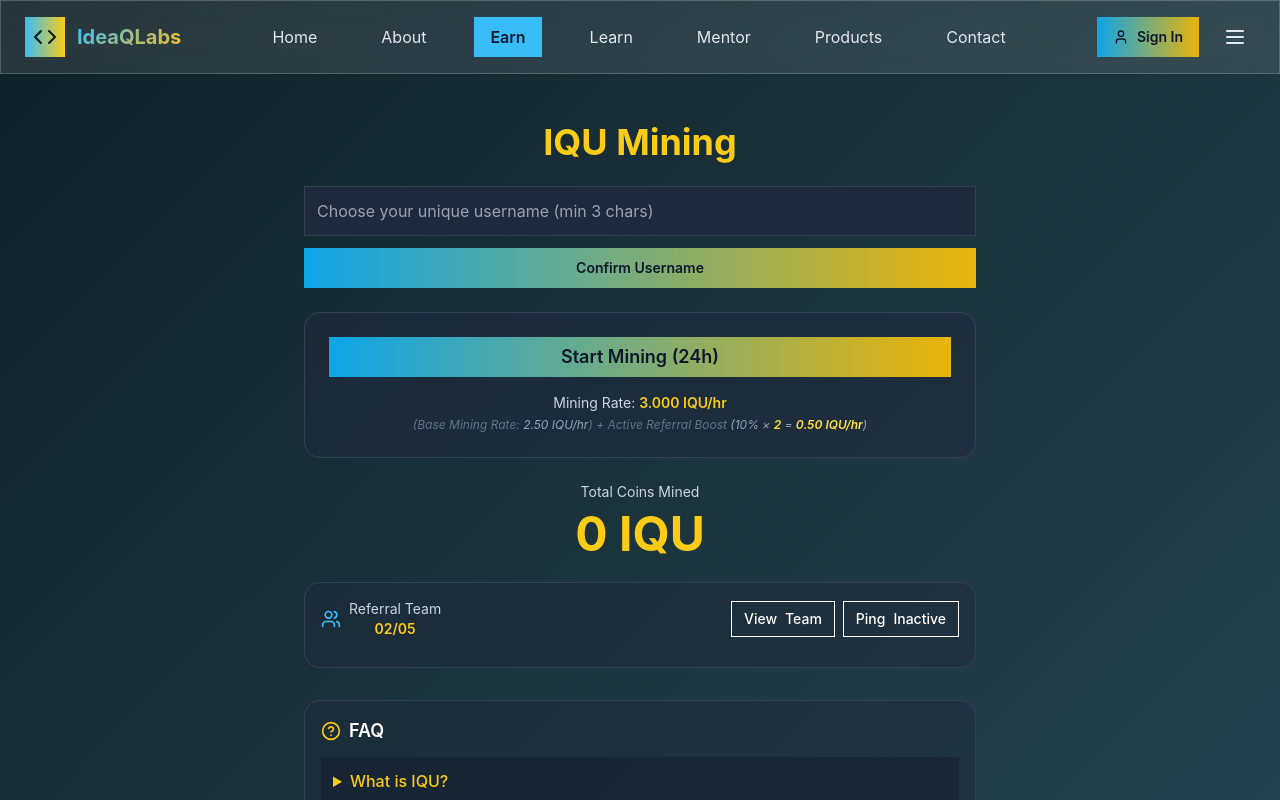
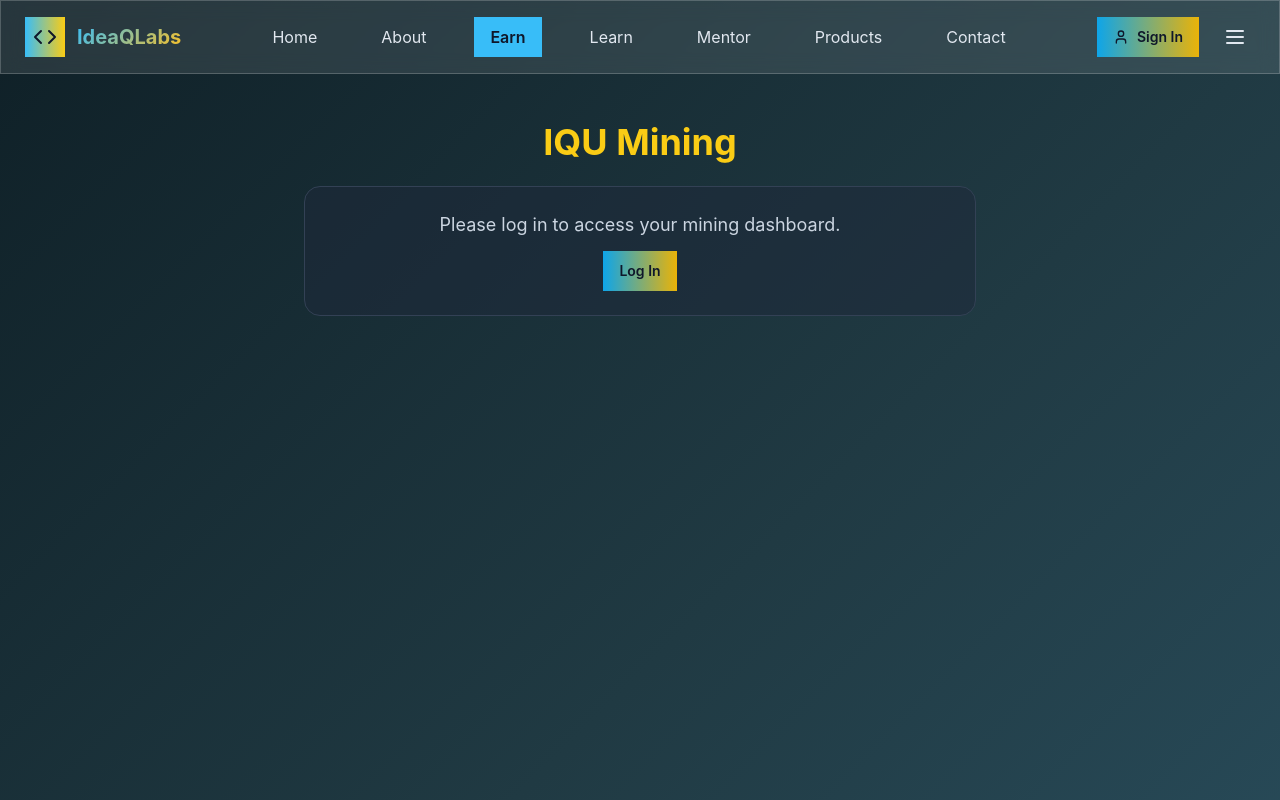
Before and after one commit to ideaqlabs/IdeaQLabs, a React (Vite) app: page / in a window 1280 px wide. Both pictures are taken after a click on the button "Start Earning". Shown: the top 800 px of the page. Built offline with nearby package versions, Linux system fonts and the light colour scheme.

Commit message:
Update Earn.jsx

```diff
--- a/src/components/pages/Earn.jsx
+++ b/src/components/pages/Earn.jsx
@@ -25,12 +25,8 @@
 
 export default function Earn({ user, onAuthClick }) {
   const [storageKey, setStorageKey] = useState(() => getUserStorageKey(user));
+  const [persisted, setPersisted] = useState(() => loadStoredData(storageKey));
 
-  useEffect(() => {
-    setStorageKey(getUserStorageKey(user));
-  }, [user]);
-
-  const [persisted, setPersisted] = useState(() => loadStoredData(storageKey));
   const [usernameInput, setUsernameInput] = useState("");
   const [usernameLocked, setUsernameLocked] = useState(persisted?.username ?? null);
   const [isMining, setIsMining] = useState(() =>
@@ -42,8 +38,27 @@
   const [displayCoins, setDisplayCoins] = useState(persisted?.totalMined ?? 0);
   const [secondsLeft, setSecondsLeft] = useState(() => calcSecondsLeft(persisted?.miningActiveUntil));
 
-  // load persisted user data when storageKey changes
+  // Update storageKey when user changes
   useEffect(() => {
+    setStorageKey(getUserStorageKey(user));
+  }, [user]);
+
+  // Reset all user-dependent states on logout
+  useEffect(() => {
+    if (!isLoggedIn()) {
+      setUsernameLocked(null);
+      setUsernameInput("");
+      setIsMining(false);
+      setDisplayCoins(0);
+      setSecondsLeft(0);
+      setReferrals(generateSampleReferrals());
+      setViewTeam(false);
+    }
+  }, [user]);
+
+  // Load persisted data when storageKey changes
+  useEffect(() => {
+    if (!isLoggedIn()) return;
     const saved = loadStoredData(storageKey) || loadStoredData(GLOBAL_KEY);
     if (saved) {
       setPersisted(saved);
@@ -54,11 +69,12 @@
       setSecondsLeft(calcSecondsLeft(saved.miningActiveUntil));
       setDisplayCoins(saved.totalMined ?? 0);
     }
-    // eslint-disable-next-line react-hooks/exhaustive-deps
-  }, [storageKey]);
+  }, [storageKey, user]);
 
-  // mining progress updater
+  // Mining progress updater
   useEffect(() => {
+    if (!isLoggedIn()) return;
+
     function updateMiningProgress() {
       const raw = localStorage.getItem(storageKey);
       const parsed = raw ? JSON.parse(raw) : persisted;
@@ -77,7 +93,6 @@
       setDisplayCoins(Number(total.toFixed(8)));
       setSecondsLeft(calcSecondsLeft(parsed.miningActiveUntil));
 
-      // stop mining at cycle end and store total mined
       if (now >= parsed.miningActiveUntil) {
         const finalData = { ...parsed, totalMined: total, miningStartTime: null, miningActiveUntil: null };
         saveToStorage(storageKey, finalData);
@@ -90,10 +105,11 @@
     updateMiningProgress();
     const t = setInterval(updateMiningProgress, 1000);
     return () => clearInterval(t);
-  }, [storageKey, baseRate, referrals, persisted]);
+  }, [storageKey, baseRate, referrals, persisted, user]);
 
-  // persist important fields
+  // Persist important fields
   useEffect(() => {
+    if (!isLoggedIn()) return;
     const toSave = {
       username: usernameLocked ?? persisted?.username ?? null,
       baseRate,
@@ -104,7 +120,7 @@
     };
     saveToStorage(storageKey, toSave);
     saveToStorage(GLOBAL_KEY, toSave);
-  }, [storageKey, usernameLocked, baseRate, referrals, persisted]);
+  }, [storageKey, usernameLocked, baseRate, referrals, persisted, user]);
 
   function isLoggedIn() {
     return Boolean(user && (user.id || user.email || user.user_metadata?.email));
@@ -129,14 +145,21 @@
     setUsernameLocked(uname);
     const key = getUserStorageKey(user);
     const raw = loadStoredData(key) || {};
-    const updated = { ...raw, username: uname, baseRate, referrals, miningStartTime: raw.miningStartTime, miningActiveUntil: raw.miningActiveUntil, totalMined: raw.totalMined ?? 0 };
+    const updated = {
+      ...raw,
+      username: uname,
+      baseRate,
+      referrals,
+      miningStartTime: raw.miningStartTime,
+      miningActiveUntil: raw.miningActiveUntil,
+      totalMined: raw.totalMined ?? 0,
+    };
     saveToStorage(key, updated);
     saveToStorage(GLOBAL_KEY, updated);
     setPersisted(updated);
     toast({ title: `Username "${uname}" saved.` });
   }
 
-  // ✅ FIXED: preserve total mined across cycles
   function handleStartMining() {
     if (!isLoggedIn()) {
       toast({ title: "Please log in first." });
@@ -162,7 +185,7 @@
       referrals,
       miningStartTime: now,
       miningActiveUntil: until,
-      totalMined: existing.totalMined ?? 0, // ✅ preserve accumulated
+      totalMined: existing.totalMined ?? 0,
     };
     saveToStorage(storageKey, newData);
     saveToStorage(GLOBAL_KEY, newData);
@@ -204,47 +227,85 @@
   return (
     <div className="min-h-screen py-12 px-6">
       <div className="max-w-2xl mx-auto text-center">
-        <motion.h1 className="text-3xl md:text-4xl font-bold text-yellow-400 mb-6"
-          initial={{ opacity: 0, y: -8 }} animate={{ opacity: 1, y: 0 }}>
+        <motion.h1
+          className="text-3xl md:text-4xl font-bold text-yellow-400 mb-6"
+          initial={{ opacity: 0, y: -8 }}
+          animate={{ opacity: 1, y: 0 }}
+        >
           IQU Mining
         </motion.h1>
 
-        {/* Username section unchanged */}
+        {/* Render based on login */}
+        {isLoggedIn() ? (
+          <>
+            {/* Username Section */}
             {!usernameLocked ? (
               <div className="mb-6">
-            <input value={usernameInput} onChange={(e) => setUsernameInput(e.target.value)} placeholder="Choose your unique username (min 3 chars)" className="w-full p-3 rounded-lg bg-slate-800 text-white border border-slate-700 mb-3" />
-            <Button onClick={handleConfirmUsername} className="w-full bg-gradient-to-r from-sky-500 to-yellow-500 text-slate-900 font-semibold">Confirm Username</Button>
+                <input
+                  value={usernameInput}
+                  onChange={(e) => setUsernameInput(e.target.value)}
+                  placeholder="Choose your unique username (min 3 chars)"
+                  className="w-full p-3 rounded-lg bg-slate-800 text-white border border-slate-700 mb-3"
+                />
+                <Button
+                  onClick={handleConfirmUsername}
+                  className="w-full bg-gradient-to-r from-sky-500 to-yellow-500 text-slate-900 font-semibold"
+                >
+                  Confirm Username
+                </Button>
               </div>
             ) : (
               <div className="mb-6 flex items-center justify-center gap-3">
-            <div className="text-white font-medium">Username: <span className="text-yellow-400 font-semibold">{usernameLocked}</span></div>
-            <button onClick={handleCopyUsername} className="p-2 bg-slate-800/50 rounded-md border border-slate-700"><Copy className="h-4 w-4 text-sky-400" /></button>
-            <button onClick={handleShareUsername} className="p-2 bg-slate-800/50 rounded-md border border-slate-700"><Share2 className="h-4 w-4 text-yellow-400" /></button>
+                <div className="text-white font-medium">
+                  Username:{" "}
+                  <span className="text-yellow-400 font-semibold">{usernameLocked}</span>
+                </div>
+                <button
+                  onClick={handleCopyUsername}
+                  className="p-2 bg-slate-800/50 rounded-md border border-slate-700"
+                >
+                  <Copy className="h-4 w-4 text-sky-400" />
+                </button>
+                <button
+                  onClick={handleShareUsername}
+                  className="p-2 bg-slate-800/50 rounded-md border border-slate-700"
+                >
+                  <Share2 className="h-4 w-4 text-yellow-400" />
+                </button>
               </div>
             )}
 
-        {/* Mining section unchanged */}
+            {/* Mining Section */}
             <div className="bg-slate-800/60 p-6 rounded-2xl border border-slate-700 mb-6">
-          <motion.div animate={{ scale: isMining ? [1, 1.04, 1] : 1 }} transition={{ repeat: isMining ? Infinity : 0, duration: 1.5 }}>
-            <Button onClick={handleStartMining} disabled={isMining} className={`w-full py-3 text-lg font-semibold ${isMining ? "bg-emerald-500 cursor-not-allowed" : "bg-gradient-to-r from-sky-500 to-yellow-500 text-slate-900"}`}>
+              <motion.div
+                animate={{ scale: isMining ? [1, 1.04, 1] : 1 }}
+                transition={{ repeat: isMining ? Infinity : 0, duration: 1.5 }}
+              >
+                <Button
+                  onClick={handleStartMining}
+                  disabled={isMining}
+                  className={`w-full py-3 text-lg font-semibold ${
+                    isMining
+                      ? "bg-emerald-500 cursor-not-allowed"
+                      : "bg-gradient-to-r from-sky-500 to-yellow-500 text-slate-900"
+                  }`}
+                >
                   {isMining ? "Mining in Progress..." : "Start Mining (24h)"}
                 </Button>
               </motion.div>
 
-          {/* Effective Mining Rate Display */}
               <div className="mt-4 text-slate-300 text-sm">
                 <div>
-              Mining Rate: <span className="text-yellow-400 font-semibold">{effectiveRateDisplay} IQU/hr</span>
+                  Mining Rate:{" "}
+                  <span className="text-yellow-400 font-semibold">{effectiveRateDisplay} IQU/hr</span>
                 </div>
                 <div className="text-slate-500 text-xs mt-1 italic">
-              (Base Mining Rate: <span className="text-slate-400">{baseRate.toFixed(2)} IQU/hr</span>) + Active Referral Boost{" "}
-              <span className="text-slate-400">(10% × <span className="text-yellow-300 font-semibold">{activeReferralsCount}</span> ={" "}
-                <span className="text-yellow-300 font-semibold">{referralBoostDisplay} IQU/hr</span>)</span>
+                  (Base: {baseRate.toFixed(2)} IQU/hr + Referral Boost: {referralBoostDisplay} IQU/hr)
                 </div>
               </div>
             </div>
 
-        {/* Mining Status */}
+            {/* Total Coins */}
             <div className="mb-6">
               <div className="text-sm text-slate-300 mb-2">Total Coins Mined</div>
               <div className="text-4xl md:text-5xl font-bold text-yellow-400">
@@ -257,23 +318,32 @@
               )}
             </div>
 
-        {/* Referral area */}
+            {/* Referral Area */}
             <div className="bg-slate-800/50 p-4 rounded-2xl border border-slate-700 mb-8">
               <div className="flex items-center justify-between mb-3">
                 <div className="flex items-center gap-2 text-slate-300">
                   <Users className="h-5 w-5 text-sky-400" />
                   <div>
                     <div className="text-sm">Referral Team</div>
-                <div className="text-sm text-yellow-400 font-semibold">{String(referrals.filter((r) => r.active).length).padStart(2, "0")}/{String(referrals.length).padStart(2, "0")}</div>
+                    <div className="text-sm text-yellow-400 font-semibold">
+                      {String(referrals.filter((r) => r.active).length).padStart(2, "0")}/
+                      {String(referrals.length).padStart(2, "0")}
+                    </div>
                   </div>
                 </div>
 
                 <div className="flex gap-2">
                   <Button size="sm" variant="outline" onClick={() => setViewTeam((v) => !v)}>
-                <span className="block"><span className="inline">View</span><span className="inline ml-1 md:ml-2">Team</span></span>
+                    <span className="block">
+                      <span className="inline">View</span>
+                      <span className="inline ml-1 md:ml-2">Team</span>
+                    </span>
                   </Button>
                   <Button size="sm" variant="outline" onClick={() => handlePingInactive()}>
-                <span className="block"><span className="inline">Ping</span><span className="inline ml-1 md:ml-2">Inactive</span></span>
+                    <span className="block">
+                      <span className="inline">Ping</span>
+                      <span className="inline ml-1 md:ml-2">Inactive</span>
+                    </span>
                   </Button>
                 </div>
               </div>
@@ -287,7 +357,11 @@
                         <div className="text-xs text-slate-400">{r.username}</div>
                       </div>
                       <div className="flex items-center gap-3">
-                    <div className={`w-3 h-3 rounded-full ${r.active ? "bg-emerald-400" : "bg-slate-600"} border border-slate-700`} />
+                        <div
+                          className={`w-3 h-3 rounded-full ${
+                            r.active ? "bg-emerald-400" : "bg-slate-600"
+                          } border border-slate-700`}
+                        />
                       </div>
                     </div>
                   ))}
@@ -320,12 +394,24 @@
                 </details>
               ))}
             </div>
+          </>
+        ) : (
+          <div className="mb-6 p-6 bg-slate-800/50 border border-slate-700 rounded-2xl text-slate-300">
+            <p className="mb-3 text-lg">Please log in to access your mining dashboard.</p>
+            <Button
+              onClick={onAuthClick}
+              className="bg-gradient-to-r from-sky-500 to-yellow-500 text-slate-900 font-semibold"
+            >
+              Log In
+            </Button>
+          </div>
+        )}
       </div>
     </div>
   );
 }
 
-// helpers
+// Helpers
 function loadStoredData(key) {
   try {
     const raw = localStorage.getItem(key);
```
Lines whose indentation alone changed are shown as unchanged.
